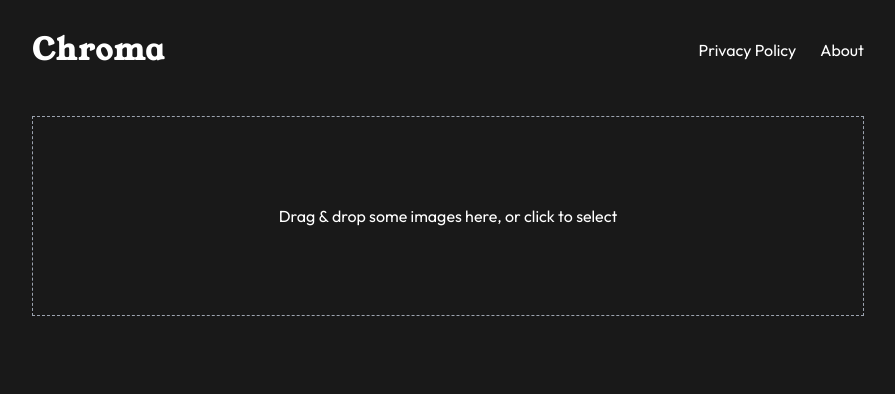
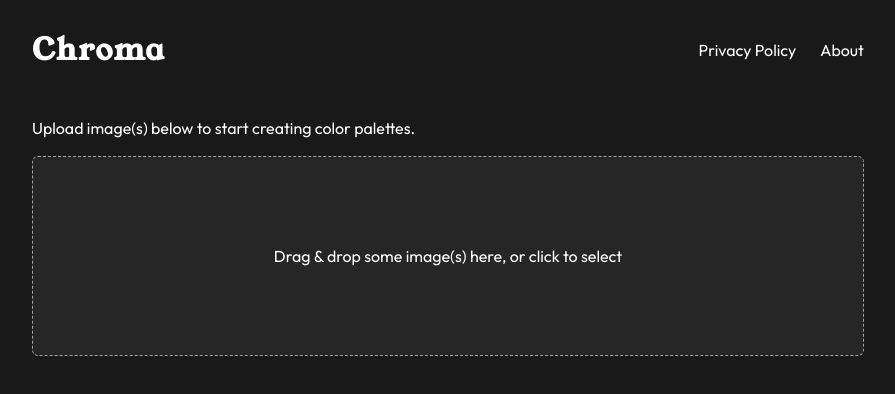
Before and after one commit to VivekAlhat/Chroma, a Next.js app in the folder client/: page /palette/generate in a window 1280 px wide. Shown: the top 394 px of the page, without its empty margins (192-1087 px from the left). Built offline with nearby package versions, Linux system fonts and the light colour scheme.

Commit message:
add color details popover

```diff
--- a/client/app/layout.tsx
+++ b/client/app/layout.tsx
@@ -25,7 +25,7 @@
   return (
     <html lang="en">
       <body
-        className={`container max-w-4xl mx-auto min-h-screen p-8 bg-main text-white ${outfit.className}`}
+        className={`container max-w-4xl mx-auto min-h-screen pt-8 px-8 pb-4 bg-main text-white ${outfit.className}`}
       >
         <Header />
         {children}
--- a/client/app/palette/generate/page.tsx
+++ b/client/app/palette/generate/page.tsx
@@ -1,16 +1,22 @@
 "use client";
 
 import axios from "axios";
-import { MoveLeft } from "lucide-react";
+import Image from "next/image";
+
 import { useCallback, useState } from "react";
 import { useDropzone } from "react-dropzone";
+import { MoveLeft } from "lucide-react";
+import Palette from "@/components/Palette";
 
 export default function Page() {
   const [palette, setPalette] = useState<Palette[] | null>(null);
+  const [uploads, setUploads] = useState<File[] | null>(null);
 
   const onDrop = useCallback((acceptedFiles: File[]) => {
+    setUploads(acceptedFiles);
     handleCreatePalette(acceptedFiles);
   }, []);
+
   const { getRootProps, getInputProps, isDragActive } = useDropzone({
     onDrop,
     accept: {
@@ -42,41 +48,51 @@
     }
   };
 
+  const clear = () => {
+    setPalette(null);
+    setUploads(null);
+  };
+
   return (
     <section className="mt-12">
       {palette ? (
-        <div>
+        <div className="space-y-4">
           <button
             className="bg-gray-600 px-4 py-2 rounded-md flex items-center gap-3"
-            onClick={() => setPalette(null)}
+            onClick={() => {
+              clear();
+            }}
           >
             <MoveLeft />
-            Start over
+            Try with different images
           </button>
-          <div className="flex h-[50px] mt-4 w-full">
-            {palette.map((color, id) => (
-              <div
-                key={id}
-                className={`flex items-center justify-center text-white flex-auto cursor-pointer`}
-                style={{
-                  backgroundColor: `rgb(${color.rgb.R},${color.rgb.G},${color.rgb.B})`,
-                  width: `${color.percentage}%`,
-                }}
-              ></div>
-            ))}
+          <p>Click on any color to view more details.</p>
+          <div className="bg-secondary rounded-md">
+            <Image
+              src={URL.createObjectURL(uploads![0])}
+              alt="preview"
+              width={0}
+              height={0}
+              className="w-full h-[200px] md:h-[300px] object-cover rounded-t-md"
+              priority
+            />
+            <Palette palette={palette} />
           </div>
         </div>
       ) : (
+        <div className="space-y-4">
+          <p>Upload image(s) below to start creating color palettes.</p>
           <div
             {...getRootProps()}
-          className="border border-dashed border-gray-400 p-8 flex items-center justify-center text-center cursor-pointer h-[200px]"
+            className="bg-secondary rounded-md border border-dashed border-gray-400 p-8 flex items-center justify-center text-center cursor-pointer h-[200px]"
           >
             <input {...getInputProps()} />
             {isDragActive ? (
-            <p>Drop the images here ...</p>
+              <p>Drop the image(s) here ...</p>
             ) : (
-            <p>Drag & drop some images here, or click to select</p>
+              <p>Drag & drop some image(s) here, or click to select</p>
             )}
+          </div>
         </div>
       )}
     </section>
--- a/client/components/Arrow.tsx
+++ b/client/components/Arrow.tsx
@@ -1,4 +1,4 @@
-const Arrow = () => {
+export default function Arrow() {
   return (
     <svg
       viewBox="0 0 246 287"
@@ -19,6 +19,4 @@
       </defs>
     </svg>
   );
-};
-
-export default Arrow;
+}
--- /dev/null
+++ b/client/components/ColorInfo.tsx
@@ -0,0 +1,46 @@
+import { X } from "lucide-react";
+import * as Popover from "@radix-ui/react-popover";
+
+export default function ColorInfo({ color }: ColorInfoProps) {
+  const { rgb, hex, percentage } = color;
+
+  return (
+    <Popover.Portal>
+      <Popover.Content
+        className="rounded p-5 w-[260px] bg-white text-secondary shadow-[0_10px_38px_-10px_hsla(206,22%,7%,.35),0_10px_20px_-15px_hsla(206,22%,7%,.2)] focus:shadow-[0_10px_38px_-10px_hsla(206,22%,7%,.35),0_10px_20px_-15px_hsla(206,22%,7%,.2),0_0_0_2px_theme(colors.violet7)] will-change-[transform,opacity] data-[state=open]:data-[side=top]:animate-slideDownAndFade data-[state=open]:data-[side=right]:animate-slideLeftAndFade data-[state=open]:data-[side=bottom]:animate-slideUpAndFade data-[state=open]:data-[side=left]:animate-slideRightAndFade"
+        sideOffset={5}
+      >
+        <div className="flex flex-col gap-5">
+          <p className="leading-[19px] font-bold mb-2.5">Color Details</p>
+          <div
+            className="h-[30px] w-full"
+            style={{
+              backgroundColor: `rgb(${rgb.R},${rgb.G},${rgb.B})`,
+            }}
+          ></div>
+          <div className="flex items-center justify-between">
+            <p className="font-semibold">RGB</p>
+            <p>
+              rgb({rgb.R},{rgb.G},{rgb.B})
+            </p>
+          </div>
+          <div className="flex items-center justify-between">
+            <p className="font-semibold">Hex</p>
+            <p>{hex}</p>
+          </div>
+          <div className="flex items-center justify-between">
+            <p className="font-semibold">Proportion</p>
+            <p>{percentage}%</p>
+          </div>
+        </div>
+        <Popover.Close
+          className="rounded-full m-2 h-[18px] w-[18px] inline-flex items-center justify-center absolute top-[5px] right-[5px] outline-none cursor-pointer"
+          aria-label="Close"
+        >
+          <X />
+        </Popover.Close>
+        <Popover.Arrow className="fill-white" />
+      </Popover.Content>
+    </Popover.Portal>
+  );
+}
--- /dev/null
+++ b/client/components/Palette.tsx
@@ -0,0 +1,33 @@
+"use client";
+
+import * as Popover from "@radix-ui/react-popover";
+import ColorInfo from "@/components/ColorInfo";
+import { useState } from "react";
+
+export default function Palette({ palette }: PaletteProps) {
+  const [selectedColor, setSelectedColor] = useState<Palette>();
+
+  return (
+    <div className="p-2">
+      <div className="flex h-[50px] w-full">
+        {palette.map((color, id) => (
+          <Popover.Root key={id}>
+            <Popover.Trigger asChild>
+              <div
+                className={`flex items-center justify-center text-white flex-auto cursor-pointer ${
+                  id === 0 && "rounded-l-md"
+                } ${id === palette.length - 1 && "rounded-r-md"}`}
+                style={{
+                  backgroundColor: `rgb(${color.rgb.R},${color.rgb.G},${color.rgb.B})`,
+                  width: `${color.percentage}%`,
+                }}
+                onClick={() => setSelectedColor(color)}
+              ></div>
+            </Popover.Trigger>
+            {selectedColor && <ColorInfo color={selectedColor} />}
+          </Popover.Root>
+        ))}
+      </div>
+    </div>
+  );
+}
--- a/client/package.json
+++ b/client/package.json
@@ -9,6 +9,7 @@
     "lint": "next lint"
   },
   "dependencies": {
+    "@radix-ui/react-popover": "^1.0.7",
     "axios": "^1.6.7",
     "lucide-react": "^0.316.0",
     "next": "14.1.0",
--- a/client/tailwind.config.ts
+++ b/client/tailwind.config.ts
@@ -11,9 +11,37 @@
     extend: {
       colors: {
         main: "#191919",
+        secondary: "#262626",
       },
       fontFamily: {
         "young-serif": ["Young Serif", ...defaultTheme.fontFamily.serif],
+      },
+      keyframes: {
+        slideUpAndFade: {
+          from: { opacity: "0", transform: "translateY(2px)" },
+          to: { opacity: "1", transform: "translateY(0)" },
+        },
+        slideRightAndFade: {
+          from: { opacity: "0", transform: "translateX(-2px)" },
+          to: { opacity: "1", transform: "translateX(0)" },
+        },
+        slideDownAndFade: {
+          from: { opacity: "0", transform: "translateY(-2px)" },
+          to: { opacity: "1", transform: "translateY(0)" },
+        },
+        slideLeftAndFade: {
+          from: { opacity: "0", transform: "translateX(2px)" },
+          to: { opacity: "1", transform: "translateX(0)" },
+        },
+      },
+      animation: {
+        slideUpAndFade: "slideUpAndFade 400ms cubic-bezier(0.16, 1, 0.3, 1)",
+        slideRightAndFade:
+          "slideRightAndFade 400ms cubic-bezier(0.16, 1, 0.3, 1)",
+        slideDownAndFade:
+          "slideDownAndFade 400ms cubic-bezier(0.16, 1, 0.3, 1)",
+        slideLeftAndFade:
+          "slideLeftAndFade 400ms cubic-bezier(0.16, 1, 0.3, 1)",
       },
     },
   },
```
Also changed, not shown: client/types/types.ts (+8 -0 lines), 1 other file (tests, documents, lock files or other folders). Lines whose indentation alone changed are shown as unchanged.
